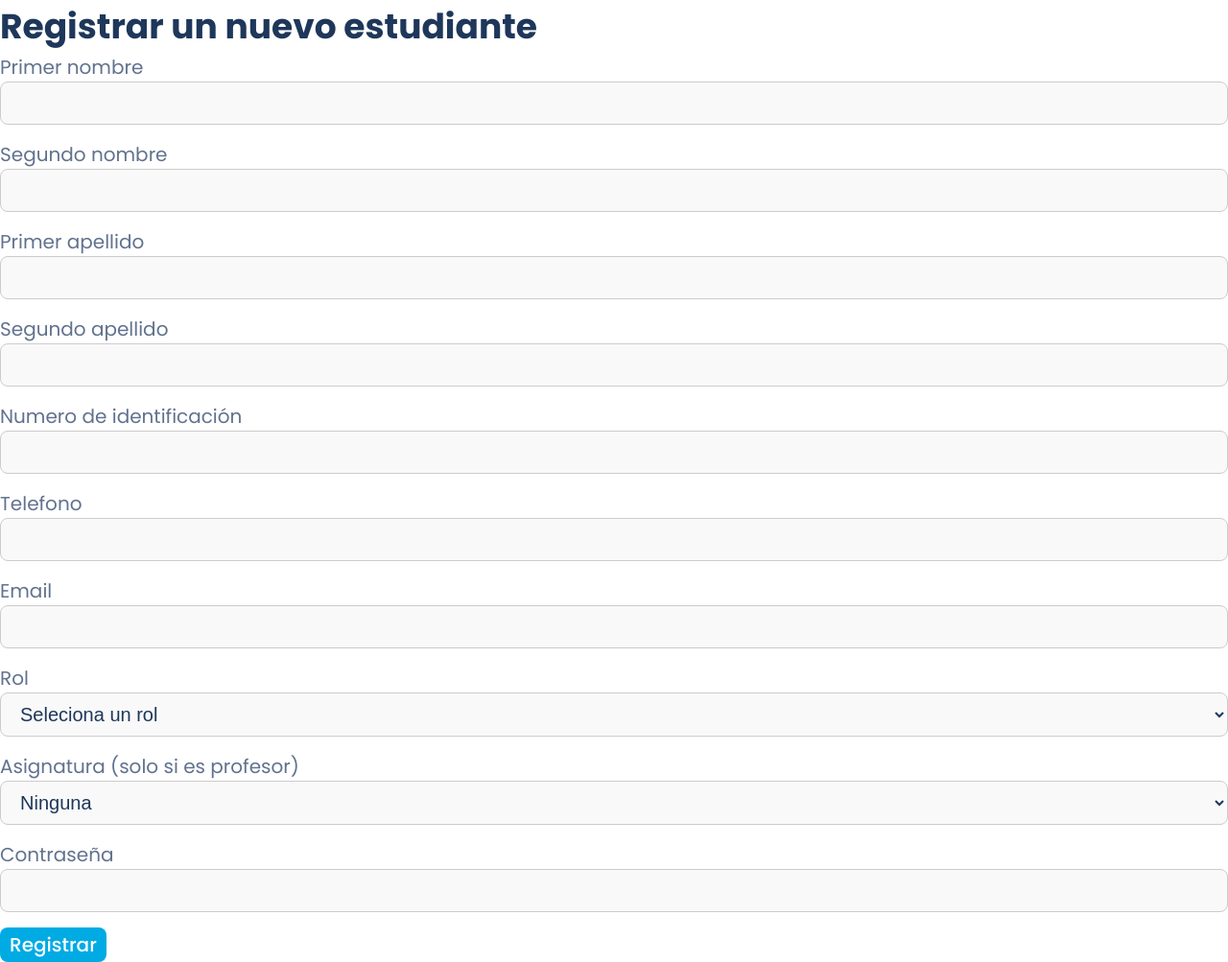
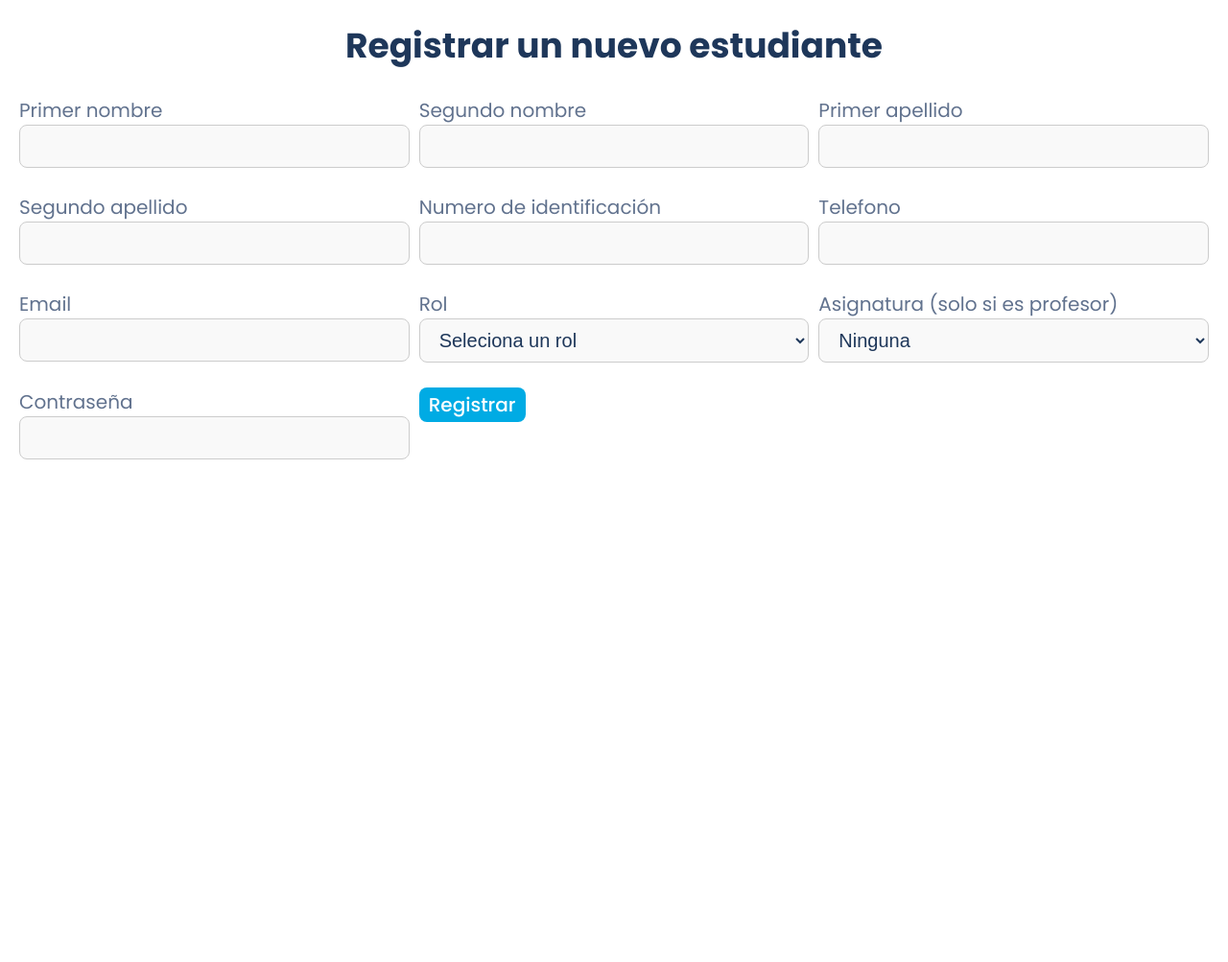
Before and after one commit to karloz-1/smart-parents, a PHP site: page /views/registrar_usuarios.php in a window 1280 px wide. Shown: the part 50-1053 px from the top of the page at 96% size. After the commit the page ends 529 px from the top, so only its background shows below. Run offline with PHP 8.4, Linux system fonts and the light colour scheme; a user stored in the database is signed in.

Commit message:
base de datos hecha y la pagina de registrar usuarios tiene buena forma (aun no funciona el registrar usuarios)

```diff
--- /dev/null
+++ b/assets/css/registrar_usuarios.css
@@ -0,0 +1,12 @@
+.form_content {
+    display: grid;
+    grid-template-columns: 1fr 1fr 1fr;
+    gap: 10px;
+}
+main {
+    display: flex;
+    justify-content: center;
+    align-items: center;
+    flex-direction: column;
+    gap: 25px;
+}
--- a/assets/css/style.css
+++ b/assets/css/style.css
@@ -7,6 +7,9 @@ ESTE ES EL ARCHIVO CSS GENERAL, PARA QUE TODO EL SITIO WEB TENGA CONSISTENCIA EN
     padding: 0px;
     margin: 0px;
     box-sizing: border-box;
+}
+main {
+    margin: 20px;
 }
 /* === VARIABLES === */
 :root {
--- a/views/registrar_usuarios.php
+++ b/views/registrar_usuarios.php
@@ -16,17 +16,19 @@
     <meta name="viewport" content="width=device-width, initial-scale=1.0">
     <title>Registrar usuarios</title>
     <link rel="stylesheet" href="../assets/css/style.css"> <!-- Vincula el css principal -->
+    <link rel="stylesheet" href="../assets/css/registrar_usuarios.css"> <!-- Vincula el css dedicado -->
     <link rel="preconnect" href="https://fonts.googleapis.com"> <!-- Conecta la fuente -->
     <link rel="preconnect" href="https://fonts.gstatic.com" crossorigin>    <!-- Conecta la fuente -->
     <link href="https://fonts.googleapis.com/css2?family=Poppins:ital,wght@0,100;0,200;0,300;0,400;0,500;0,600;0,700;0,800;0,900;1,100;1,200;1,300;1,400;1,500;1,600;1,700;1,800;1,900&display=swap" rel="stylesheet"> <!-- Conecta la fuente -->
 </head>
 <body>
     <?php include '../includes/dashboard_header.php'; ?>
+    <main>
         <div class="form_title">
             <h1>Registrar un nuevo estudiante</h1>
         </div>
-    <div class="form_content">
-        <form action="../actions/registrar_usuarios.php" method="POST">
+        <div class="form">
+            <form action="../actions/registrar_usuarios.php" method="POST" class="form_content">
                 <div class="form_nombre1">
                     <label for="nombre1">Primer nombre</label>
                     <input type="text" name="nombre1" required>
@@ -84,5 +86,7 @@
                 </div>
             </form>
         </div>
+    </main>
+
 </body>
 </html>
```
Also changed, not shown: sql/db.sql (+22 -5 lines). Lines whose indentation alone changed are shown as unchanged.
